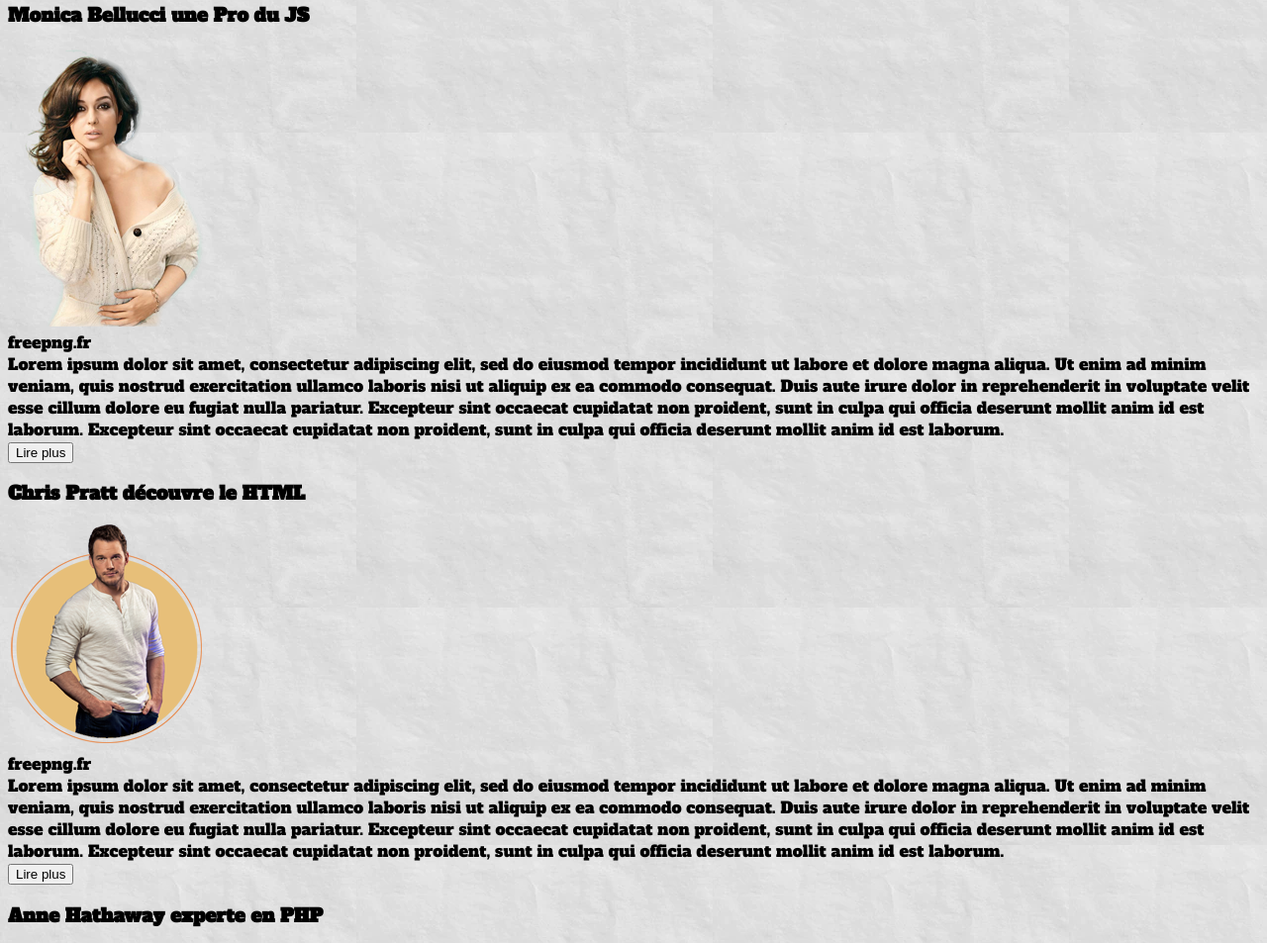
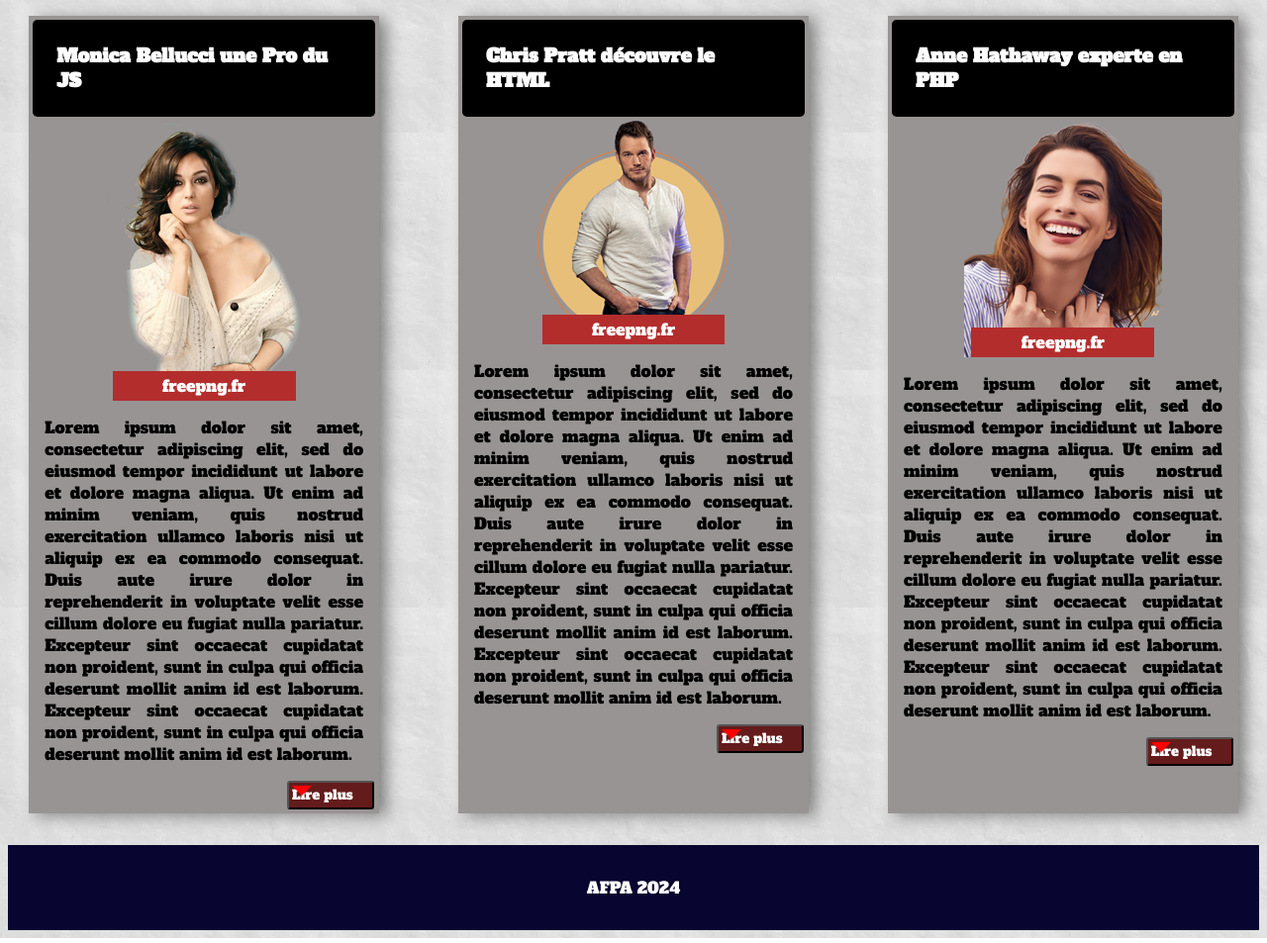
Before and after one commit to KevinLIOUST/JournalDuWeb, a plain HTML site: page index.html in a window 1280 px wide. Shown: the part 346-1299 px from the top of the page at 99% size. Drawn offline with Linux system fonts and the light colour scheme; a script that the page names is missing; a web font is replaced by a local one.

Commit message:
Presque fini la version Desktop

```diff
--- a/sass/style.scss
+++ b/sass/style.scss
@@ -1,10 +1,10 @@
 @font-face {
   font-family: AlfaSlabOne-Regular;
-  src: url("/font/AlfaSlabOne-Regular.ttf")  format('truetype');
+  src: url('/font/AlfaSlabOne-Regular.ttf') format('truetype');
 }
 
 body {
-    background-image: url("/images/fond.webp");
+  background-image: url('/images/fond.webp');
 }
 
 header {
@@ -59,7 +59,6 @@ header nav div h2 {
 }
 
 #date_du_jour {
-
 }
 
 #web {
@@ -67,10 +66,164 @@ header nav div h2 {
   color: white;
 }
 
+// Main : contenu principal de la page
 main {
   font-family: AlfaSlabOne-Regular;
 }
 
+.container {
+  display: grid;
+  width: 100%;
+  grid-template-columns: 28% 28% 28%;
+  column-gap: 5rem;
+  justify-content: center;
+  margin-top: 2rem;
+}
+
+.container__card {
+  display: block;
+  box-shadow: rgba(0, 0, 0, 0.48) 6px 2px 16px 0px,
+    rgba(255, 255, 255, 0.8) -6px -2px 16px 0px;
+  background-color: rgb(152, 148, 148);
+}
+
+main {
+  .container {
+    .container__card {
+      h3 {
+        display: flex;
+        justify-content: center;
+        background-color: black;
+        padding: 1.5rem;
+        margin: 0.25rem;
+        color: white;
+        border-radius: 0.3rem;
+      }
+    }
+  }
+}
+
+main {
+  .container {
+    .container__card {
+      .container__card--cadre {
+        img {
+          display: flex;
+          justify-content: center;
+          margin: 0 auto;
+        }
+      }
+    }
+  }
+}
+
+main {
+  .container {
+    .container__card {
+      .container__card--cadre {
+        display: flex;
+        justify-content: center;
+        align-items: flex-end;
+        position: relative;
+      }
+    }
+  }
+}
+
+main {
+  .container {
+    .container__card {
+      .container__card--cadre {
+        .text-cadre {
+          position: absolute;
+          width: 50%;
+          background-color: rgb(180, 45, 45);
+          text-align: center;
+          color: white;
+          padding: 0.25rem;
+        }
+      }
+    }
+  }
+}
+
+main {
+  .container {
+    .container__card {
+      .corp {
+        margin: 1rem;
+        text-align: justify;
+      }
+    }
+  }
+}
+
+main {
+  .container {
+    .container__card {
+      button {
+        display: flex;
+        justify-self: flex-end;
+        width: 25%;
+        margin: 0.3rem;
+        position: relative;
+        background-color: rgb(100, 27, 27);
+        border-radius: 0.2rem;
+        padding: 0.2rem;
+        font-family: AlfaSlabOne-Regular;
+        color: white;
+      }
+    }
+  }
+}
+
+@mixin arrow($direction, $color, $size) {
+  display: inline;
+  height: 0;
+  width: 0;
+
+  position: absolute;
+  justify-items: flex-end;
+
+  @if $direction == 'top' {
+    border-top: $size solid transparent;
+    border-bottom: $size solid $color;
+    border-left: $size solid transparent;
+    border-right: $size solid transparent;
+  }
+
+  @if $direction == 'bottom' {
+    border-top: $size solid $color;
+    border-bottom: $size solid transparent;
+    border-right: $size solid transparent;
+    border-left: $size solid transparent;
+  }
+
+  @if $direction == 'left' {
+    border-top: $size solid transparent;
+    border-bottom: $size solid transparent;
+    border-left: $size solid transparent;
+    border-right: $size solid $color;
+  }
+
+  @if $direction == 'right' {
+    border-top: $size solid transparent;
+    border-bottom: $size solid transparent;
+    border-left: $size solid $color;
+    border-right: $size solid transparent;
+  }
+}
+
+.triangle {
+  @include arrow('bottom', red, 0.8em);
+}
+
 footer {
+  display: flex;
+  justify-content: center;
+  margin-top: 2rem;
+  padding: 2rem;
+  background-color: rgb(8, 5, 48);
   font-family: AlfaSlabOne-Regular;
+  color: white;
 }
```
Also changed, not shown: css/style.css, 1 other file. Lines whose indentation alone changed are shown as unchanged.
